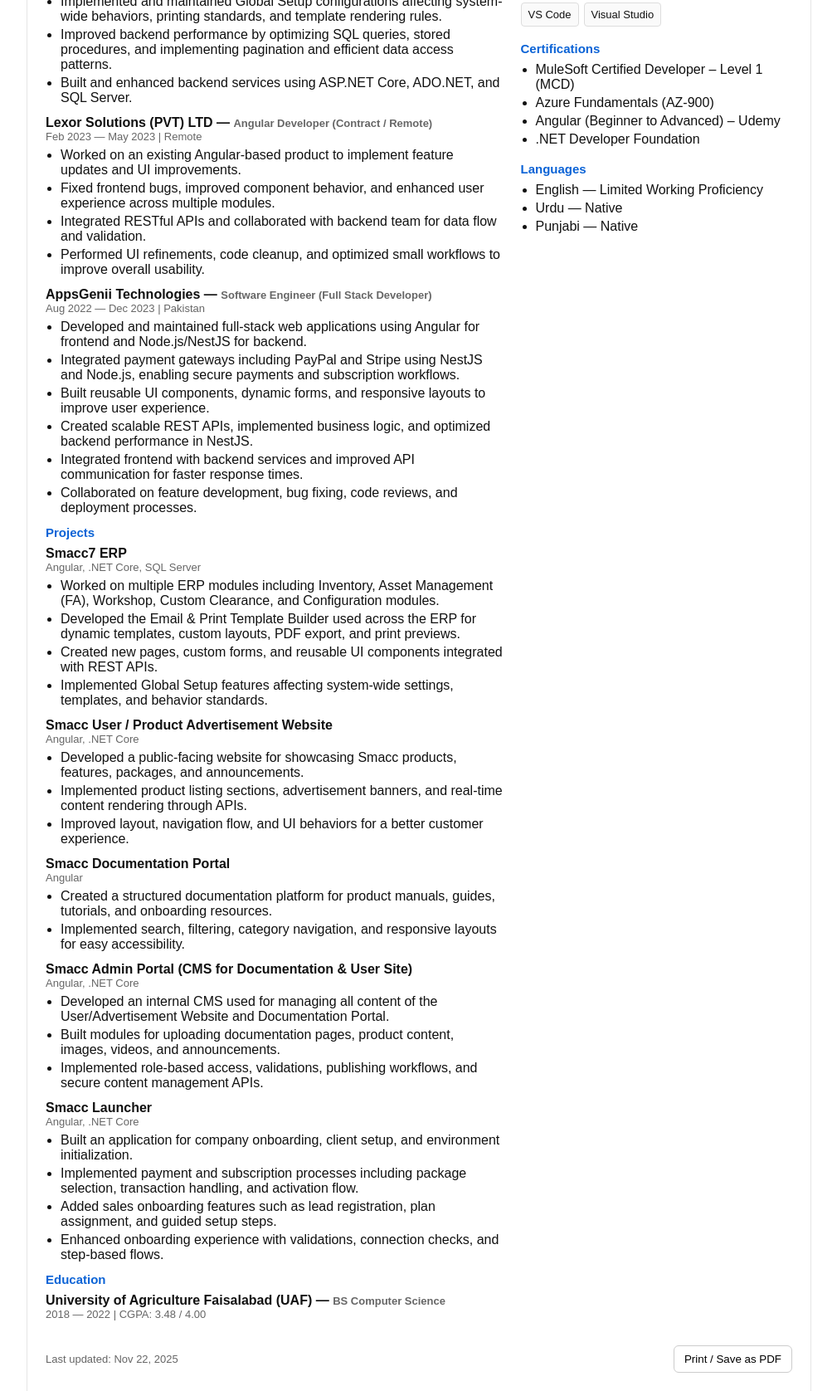
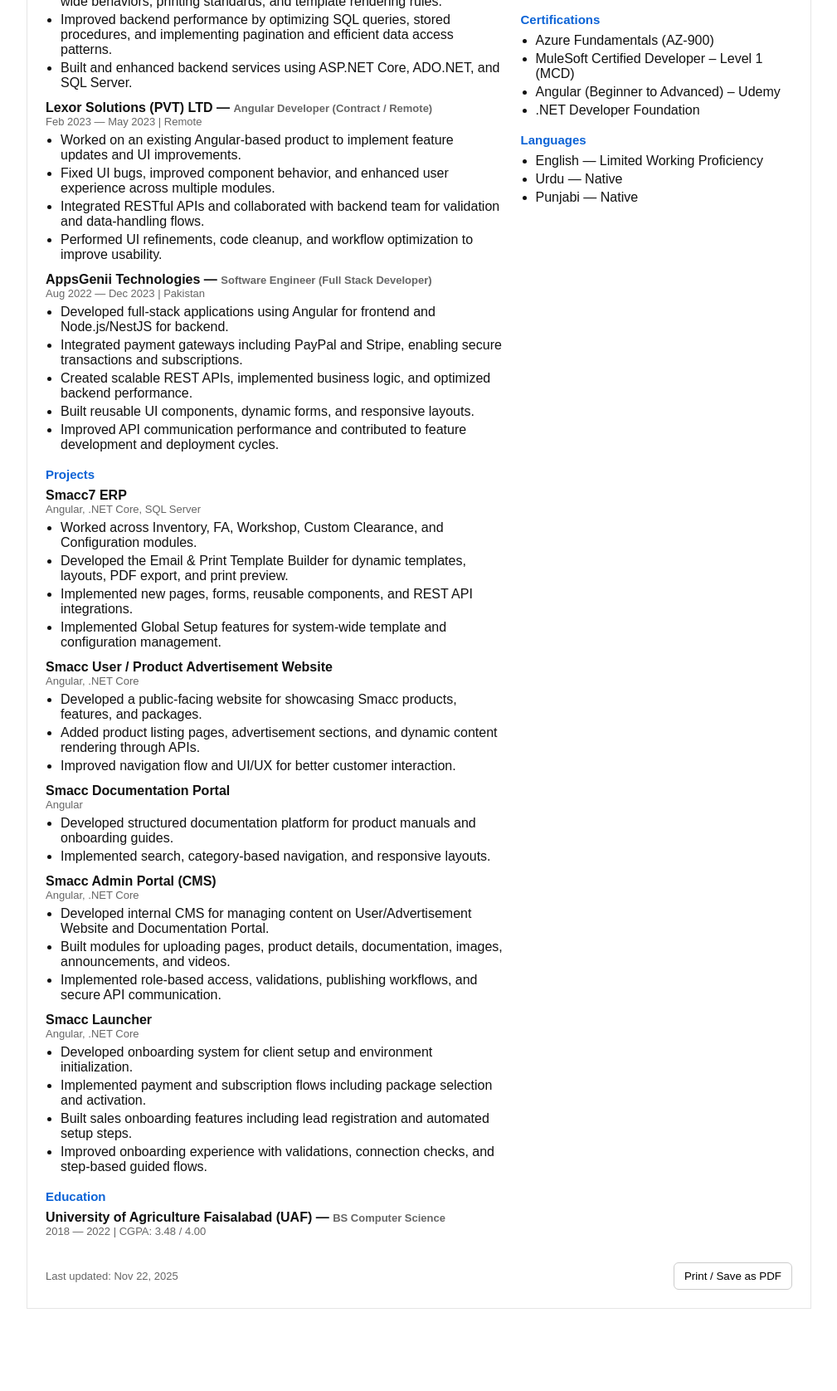
Before and after one commit to EngineerMansha/engineermansha.github.io, a plain HTML site: page index.html in a window 1280 px wide. Shown: the part 536-2212 px from the top of the page at 83% size, without its empty margins (135-1144 px from the left). After the commit the page ends 2113 px from the top, so only its background shows below. Drawn offline with Linux system fonts and the light colour scheme.

Commit message:
some small fixig

```diff
--- a/index.html
+++ b/index.html
@@ -6,9 +6,6 @@
   <meta name="viewport" content="width=device-width,initial-scale=1" />
   <title>M Mansha</title>
   <link rel="stylesheet" href="style.css">
-
-  <!-- Basic, minimal styles for ATS: plain structure, readable fonts, no images, good headings -->
-
 </head>
 
 <body>
@@ -20,8 +17,8 @@
       </div>
 
       <div class="contact" aria-label="Contact information">
-        <div>Email: <a href="mailto:youremail@example.com">manshauaf@gmail.com</a></div>
-        <!-- <div>Phone: <a href="tel:+923000768751">+92 300 0768751</a></div> -->
+        <div>Email: <a href="mailto:manshauaf@gmail.com">manshauaf@gmail.com</a></div>
+
         <div>
           Phone:
           <a href="tel:+923000768751">+92 300 0768751</a>
@@ -30,8 +27,11 @@
         </div>
 
         <div>Location: Lahore, Pakistan</div>
-        <div>LinkedIn: <a href="https://www.linkedin.com/in/engineermansha/" target="_blank"
-            rel="noopener">engineermansha</a></div>
+        <div>LinkedIn:
+          <a href="https://www.linkedin.com/in/engineermansha/" target="_blank" rel="noopener">
+            engineermansha
+          </a>
+        </div>
       </div>
     </header>
 
@@ -39,41 +39,17 @@
       <h2 id="summary-heading">Professional Summary</h2>
       <p class="summary">
         Motivated software developer with 3+ years of experience in building modern web applications. Strong expertise
-        in Angular with .NET Core (2+ years) and Angular with Node.js/NestJS (1 year). Skilled in REST API development,
-        problem-solving, and designing scalable, user-focused features. Experienced in working with SQL Server for
-        database design, queries, and performance optimization. Seeking opportunities to contribute to high-quality
-        products and grow further as a full-stack developer.
+        in Angular with .NET Core and full-stack development with Angular + Node.js/NestJS. Skilled in REST API
+        development, UI/UX improvements, and database operations using SQL Server. Experienced in building scalable
+        modules, templates, and system-wide features across enterprise ERP systems. Seeking opportunities to contribute
+        to high-quality products and grow further as a full-stack developer.
       </p>
     </section>
 
     <div class="two-col">
-      <main class="col-left" aria-labelledby="exp-heading">
-        <!-- <section class="section" id="exp-heading">
-          <h2>Experience</h2>
+      <main class="col-left">
 
-
-          <div class="job">
-            <div class="company">Magnatec Systems Private Limited — <span class="meta">Full Stack Developer (Angular + .NET Core)</span></div>
-            <div class="meta">Jun 2023 — Present | Lahore, Pakistan</div>
-            <ul>
-              <li>Developed and maintained Angular frontend for Smacc ERP and integrated with .NET Core Web APIs.</li>
-              <li>Built custom admin interface, implemented authorization and role-based access controls.</li>
-              <li>Improved API performance by optimizing queries and implementing pagination and caching.</li>
-            </ul>
-          </div>
-
-          <div class="job">
-            <div class="company">Previous Company — <span class="meta">Frontend Developer</span></div>
-            <div class="meta">Jan 2021 — May 2023 | Remote</div>
-            <ul>
-              <li>Implemented responsive UIs and component libraries in Angular; collaborated with backend team on
-                RESTful APIs.</li>
-            </ul>
-          </div>
-
-        </section> -->
-
-
+        <!-- Experience Section -->
         <section class="section" id="exp-heading">
           <h2>Experience</h2>
 
@@ -83,11 +59,11 @@
               Magnatec Systems (PVT) LTD —
               <span class="meta">Full Stack Developer (Angular + .NET Core)</span>
             </div>
-  <div class="meta">March 2024  — Present | Lahore, Pakistan</div>
+            <div class="meta">March 2024 — Present | Lahore, Pakistan</div>
             <ul>
               <li>Developing and maintaining Angular frontend for Smacc7 ERP and integrating it with ASP.NET Core Web APIs.</li>
-    <li>Worked across multiple ERP modules including Inventory, Asset Management (FA), Workshop, Custom Clearance, and Configuration modules.</li>
-    <li>Created new dynamic pages, custom forms, UI components, and improved overall user experience using Angular</li>
+              <li>Worked across Inventory, Asset Management (FA), Workshop, Custom Clearance, and Configuration modules.</li>
+              <li>Created new dynamic pages, custom forms, and UI components, improving overall user experience using Angular, Tailwind CSS, and Bootstrap.</li>
 
               <li>Led development of the Email & Print Template Builder for the entire ERP, enabling dynamic HTML templates, PDF generation, custom layouts, and print preview functionality.</li>
               <li>Implemented and maintained Global Setup configurations affecting system-wide behaviors, printing standards, and template rendering rules.</li>
@@ -97,8 +73,7 @@
             </ul>
           </div>
 
-
-  <!-- Previous Job -->
+          <!-- Previous Job 1 -->
           <div class="job">
             <div class="company">
               Lexor Solutions (PVT) LTD —
@@ -107,11 +82,13 @@
             <div class="meta">Feb 2023 — May 2023 | Remote</div>
             <ul>
               <li>Worked on an existing Angular-based product to implement feature updates and UI improvements.</li>
-    <li>Fixed frontend bugs, improved component behavior, and enhanced user experience across multiple modules.</li>
-    <li>Integrated RESTful APIs and collaborated with backend team for data flow and validation.</li>
-    <li>Performed UI refinements, code cleanup, and optimized small workflows to improve overall usability.</li>
+              <li>Fixed UI bugs, improved component behavior, and enhanced user experience across multiple modules.</li>
+              <li>Integrated RESTful APIs and collaborated with backend team for validation and data-handling flows.</li>
+              <li>Performed UI refinements, code cleanup, and workflow optimization to improve usability.</li>
             </ul>
           </div>
+
+          <!-- Previous Job 2 -->
           <div class="job">
             <div class="company">
               AppsGenii Technologies —
@@ -119,81 +96,83 @@
             </div>
             <div class="meta">Aug 2022 — Dec 2023 | Pakistan</div>
             <ul>
-    <li>Developed and maintained full-stack web applications using Angular for frontend and Node.js/NestJS for backend.</li>
-    <li>Integrated payment gateways including PayPal and Stripe using NestJS and Node.js, enabling secure payments and subscription workflows.</li>
-    <li>Built reusable UI components, dynamic forms, and responsive layouts to improve user experience.</li>
-    <li>Created scalable REST APIs, implemented business logic, and optimized backend performance in NestJS.</li>
-    <li>Integrated frontend with backend services and improved API communication for faster response times.</li>
-    <li>Collaborated on feature development, bug fixing, code reviews, and deployment processes.</li>
-  </ul>
-</div>
-
-
-
-
-  <h2 id="projects-heading">Projects</h2>
-
-  <!-- Project 1: Smacc7 ERP -->
-  <div class="job">
-    <div class="company">Smacc7 ERP</div>
-    <div class="meta">Angular, .NET Core, SQL Server</div>
-    <ul>
-      <li>Worked on multiple ERP modules including Inventory, Asset Management (FA), Workshop, Custom Clearance, and Configuration modules.</li>
-      <li>Developed the Email & Print Template Builder used across the ERP for dynamic templates, custom layouts, PDF export, and print previews.</li>
-      <li>Created new pages, custom forms, and reusable UI components integrated with REST APIs.</li>
-      <li>Implemented Global Setup features affecting system-wide settings, templates, and behavior standards.</li>
-    </ul>
-  </div>
-
-  <!-- Project 2: Smacc User/Advertisement Website -->
-  <div class="job">
-    <div class="company">Smacc User / Product Advertisement Website</div>
-    <div class="meta">Angular, .NET Core</div>
-    <ul>
-      <li>Developed a public-facing website for showcasing Smacc products, features, packages, and announcements.</li>
-      <li>Implemented product listing sections, advertisement banners, and real-time content rendering through APIs.</li>
-      <li>Improved layout, navigation flow, and UI behaviors for a better customer experience.</li>
-    </ul>
-  </div>
-
-  <!-- Project 3: Smacc Documentation Portal -->
-  <div class="job">
-    <div class="company">Smacc Documentation Portal</div>
-    <div class="meta">Angular</div>
-    <ul>
-      <li>Created a structured documentation platform for product manuals, guides, tutorials, and onboarding resources.</li>
-      <li>Implemented search, filtering, category navigation, and responsive layouts for easy accessibility.</li>
-    </ul>
-  </div>
-
-  <!-- Project 4: Smacc Admin Portal -->
-  <div class="job">
-    <div class="company">Smacc Admin Portal (CMS for Documentation & User Site)</div>
-    <div class="meta">Angular, .NET Core</div>
-    <ul>
-      <li>Developed an internal CMS used for managing all content of the User/Advertisement Website and Documentation Portal.</li>
-      <li>Built modules for uploading documentation pages, product content, images, videos, and announcements.</li>
-      <li>Implemented role-based access, validations, publishing workflows, and secure content management APIs.</li>
-    </ul>
-  </div>
-
-  <!-- Project 5: Smacc Launcher -->
-  <div class="job">
-    <div class="company">Smacc Launcher</div>
-    <div class="meta">Angular, .NET Core</div>
-    <ul>
-      <li>Built an application for company onboarding, client setup, and environment initialization.</li>
-      <li>Implemented payment and subscription processes including package selection, transaction handling, and activation flow.</li>
-      <li>Added sales onboarding features such as lead registration, plan assignment, and guided setup steps.</li>
-      <li>Enhanced onboarding experience with validations, connection checks, and step-based flows.</li>
+              <li>Developed full-stack applications using Angular for frontend and Node.js/NestJS for backend.</li>
+              <li>Integrated payment gateways including PayPal and Stripe, enabling secure transactions and subscriptions.</li>
+              <li>Created scalable REST APIs, implemented business logic, and optimized backend performance.</li>
+              <li>Built reusable UI components, dynamic forms, and responsive layouts.</li>
+              <li>Improved API communication performance and contributed to feature development and deployment cycles.</li>
             </ul>
           </div>
 
         </section>
 
 
+        <!-- Projects Section -->
+        <section class="section" aria-labelledby="projects-heading">
+          <h2 id="projects-heading">Projects</h2>
 
-  <h2 id="education-heading">Education</h2>
+          <!-- Project 1 -->
+          <div class="job">
+            <div class="company">Smacc7 ERP</div>
+            <div class="meta">Angular, .NET Core, SQL Server</div>
+            <ul>
+              <li>Worked across Inventory, FA, Workshop, Custom Clearance, and Configuration modules.</li>
+              <li>Developed the Email & Print Template Builder for dynamic templates, layouts, PDF export, and print preview.</li>
+              <li>Implemented new pages, forms, reusable components, and REST API integrations.</li>
+              <li>Implemented Global Setup features for system-wide template and configuration management.</li>
+            </ul>
+          </div>
+
+          <!-- Project 2 -->
+          <div class="job">
+            <div class="company">Smacc User / Product Advertisement Website</div>
+            <div class="meta">Angular, .NET Core</div>
+            <ul>
+              <li>Developed a public-facing website for showcasing Smacc products, features, and packages.</li>
+              <li>Added product listing pages, advertisement sections, and dynamic content rendering through APIs.</li>
+              <li>Improved navigation flow and UI/UX for better customer interaction.</li>
+            </ul>
+          </div>
+
+          <!-- Project 3 -->
+          <div class="job">
+            <div class="company">Smacc Documentation Portal</div>
+            <div class="meta">Angular</div>
+            <ul>
+              <li>Developed structured documentation platform for product manuals and onboarding guides.</li>
+              <li>Implemented search, category-based navigation, and responsive layouts.</li>
+            </ul>
+          </div>
+
+          <!-- Project 4 -->
+          <div class="job">
+            <div class="company">Smacc Admin Portal (CMS)</div>
+            <div class="meta">Angular, .NET Core</div>
+            <ul>
+              <li>Developed internal CMS for managing content on User/Advertisement Website and Documentation Portal.</li>
+              <li>Built modules for uploading pages, product details, documentation, images, announcements, and videos.</li>
+              <li>Implemented role-based access, validations, publishing workflows, and secure API communication.</li>
+            </ul>
+          </div>
+
+          <!-- Project 5 -->
+          <div class="job">
+            <div class="company">Smacc Launcher</div>
+            <div class="meta">Angular, .NET Core</div>
+            <ul>
+              <li>Developed onboarding system for client setup and environment initialization.</li>
+              <li>Implemented payment and subscription flows including package selection and activation.</li>
+              <li>Built sales onboarding features including lead registration and automated setup steps.</li>
+              <li>Improved onboarding experience with validations, connection checks, and step-based guided flows.</li>
+            </ul>
+          </div>
+
+        </section>
+
+
+        <!-- Education -->
+        <section class="section" id="education-heading">
+          <h2>Education</h2>
           <div class="job">
             <div class="company">
               University of Agriculture Faisalabad (UAF) —
@@ -205,9 +184,11 @@
 
       </main>
 
-      <aside class="col-right" aria-labelledby="skills-heading">
+      <!-- Right Column -->
+      <aside class="col-right">
+
+        <!-- Skills -->
         <section class="section" id="skills-heading">
-
           <h2>Skills</h2>
           <div class="skill-list">
 
@@ -231,7 +212,6 @@
 
             <!-- Database -->
             <div class="skill">SQL Server</div>
-  <div class="skill">MongoDB</div>
 
             <!-- Cloud -->
             <div class="skill">Azure (Basic)</div>
@@ -245,22 +225,22 @@
             <div class="skill">Visual Studio</div>
 
           </div>
-
         </section>
 
-        <section class="section" aria-labelledby="certs-heading">
-          <h2 id="certs-heading">Certifications</h2>
+        <!-- Certifications -->
+        <section class="section" id="certs-heading">
+          <h2>Certifications</h2>
           <ul>
+            <li>Azure Fundamentals (AZ-900)</li>
             <li>MuleSoft Certified Developer – Level 1 (MCD)</li>
-            <li>Azure Fundamentals (AZ-900)</li>
             <li>Angular (Beginner to Advanced) – Udemy</li>
             <li>.NET Developer Foundation</li>
-
           </ul>
         </section>
 
-        <section class="section" aria-labelledby="lang-heading">
-    <h2 id="lang-heading">Languages</h2>
+        <!-- Languages -->
+        <section class="section" id="lang-heading">
+          <h2>Languages</h2>
           <ul>
             <li>English — Limited Working Proficiency</li>
             <li>Urdu — Native</li>
@@ -272,7 +252,9 @@
     </div>
 
     <footer style="margin-top:18px;display:flex;justify-content:space-between;align-items:center;gap:12px;">
-      <div style="font-size:13px;color:var(--muted);">Last updated: <span id="updated"> <!-- filled by JS --> </span>
+      <div style="font-size:13px;color:var(--muted);">
+        Last updated:
+        <span id="updated"></span>
       </div>
       <div class="no-print">
         <button id="printBtn" onclick="window.print()"
@@ -281,17 +263,14 @@
         </button>
       </div>
     </footer>
+
   </div>
 
   <script>
-    // Auto-fill last updated date
-    (function () {
-      const el = document.getElementById('updated');
-      const d = new Date();
-      const opts = { year: 'numeric', month: 'short', day: 'numeric' };
-      el.textContent = d.toLocaleDateString(undefined, opts);
-    })();
+    document.getElementById('updated').textContent =
+      new Date().toLocaleDateString(undefined, { year: 'numeric', month: 'short', day: 'numeric' });
   </script>
+
 </body>
 
 </html>
```
Lines whose indentation alone changed are shown as unchanged.
